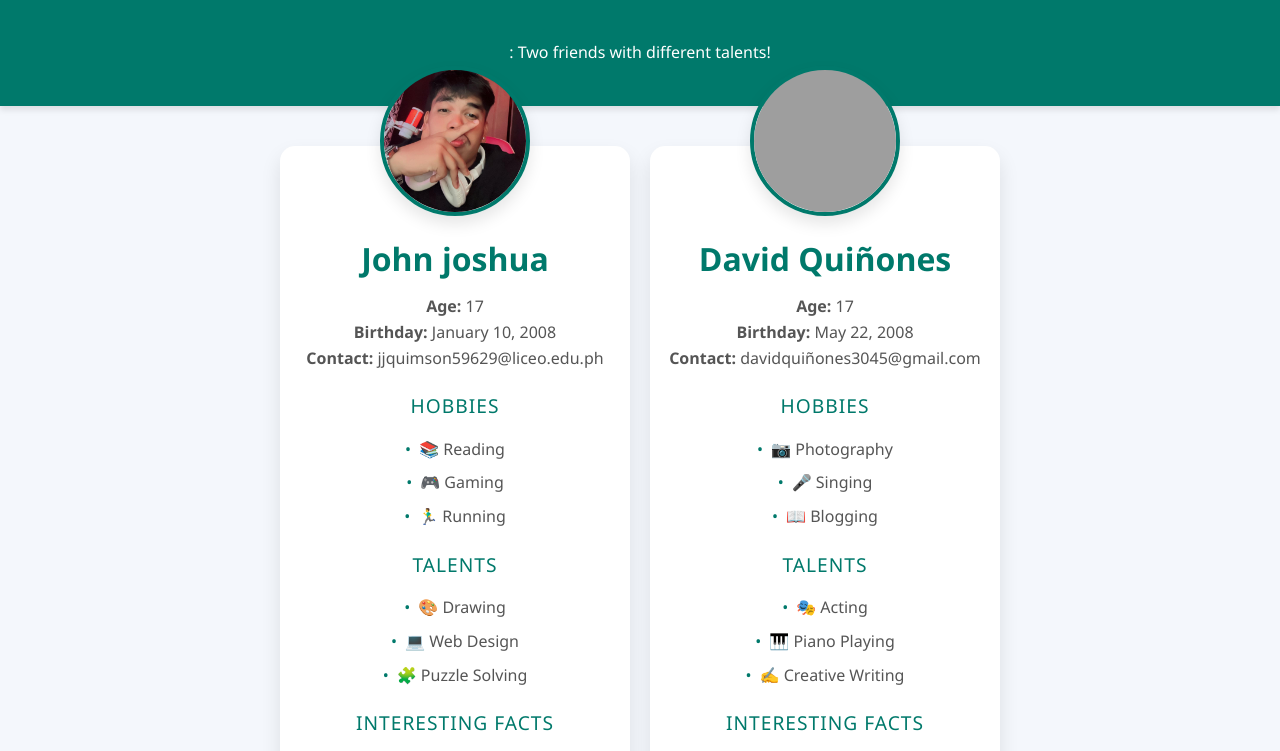
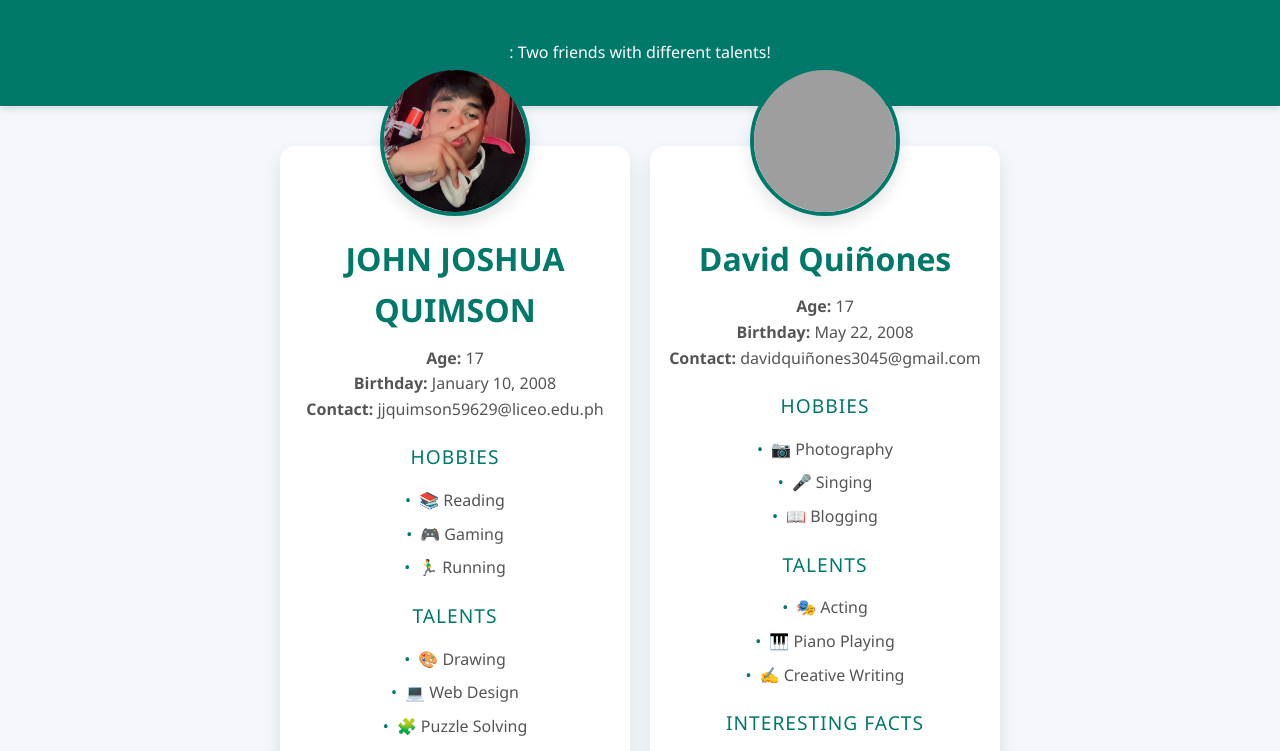
Before and after one commit to jjquimsong/jjquimsong.github.io, a plain HTML site: page index2.html in a window 1280 px wide. Shown: the top 751 px of the page. Drawn offline with Linux system fonts and the light colour scheme; grey boxes are pictures that could not be loaded.

Commit message:
Revise profiles for John and David
Updated profile details and corrected formatting.

```diff
--- a/index2.html
+++ b/index2.html
@@ -151,10 +151,10 @@
 </header>
 
 <div class="profile-container">
-    <!-- PERSON 1: John -->
+    <!-- PERSON 1: John joshua-->
     <div class="profile-card">
         <img src="profile.png" alt="John's Profile Image">
-        <h2>John joshua</h2>
+        <h2>JOHN JOSHUA QUIMSON</h2>
         <p><strong>Age:</strong> 17</p>
         <p><strong>Birthday:</strong> January 10, 2008</p>
         <p><strong>Contact:</strong> jjquimson59629@liceo.edu.ph</p>
```
